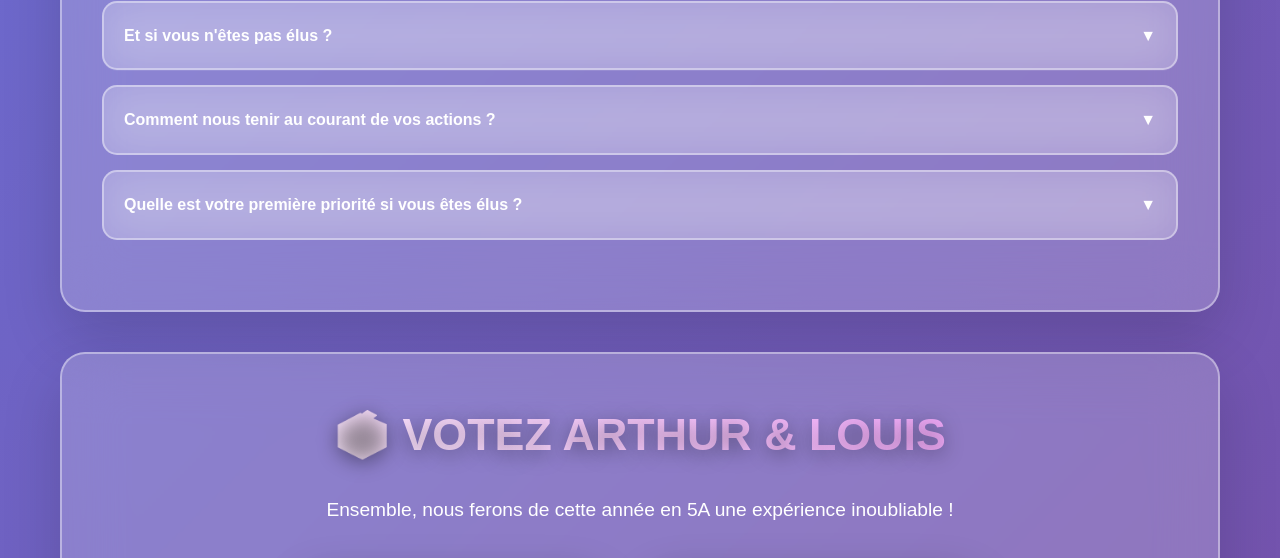
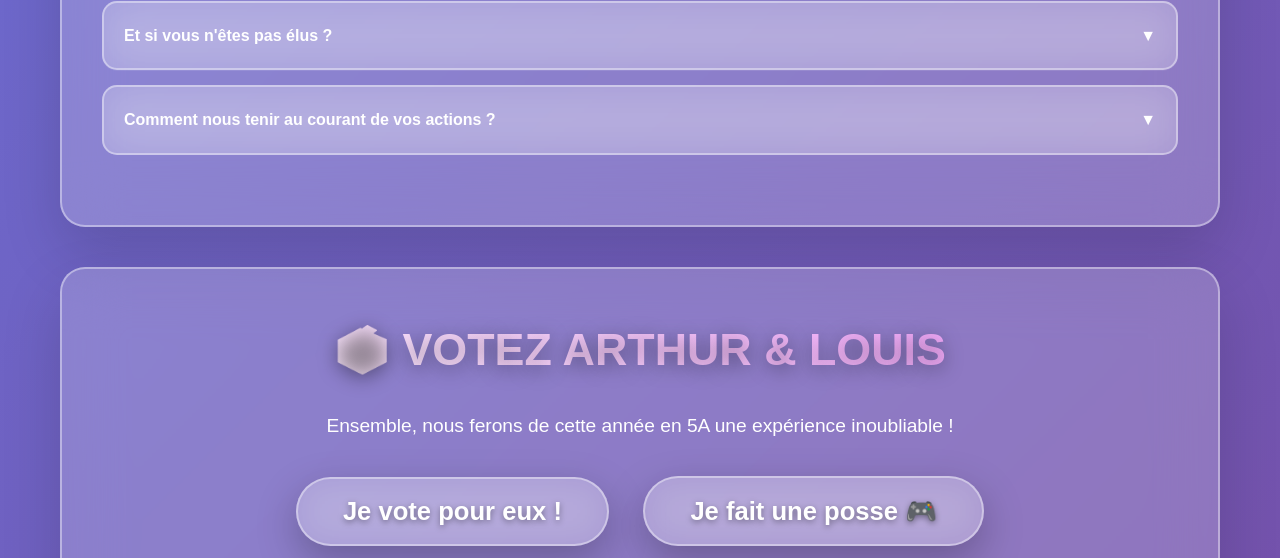
Before and after one commit to Arthur-TD49/D-l-gu-, a plain HTML site: page index.html in a window 1280 px wide. Shown: the part 1965-2523 px from the top of the page. Drawn offline with Linux system fonts and the light colour scheme.

Commit message:
Update index.html

```diff
--- a/index.html
+++ b/index.html
@@ -816,15 +816,6 @@
                             Nous créerons un petit journal mensuel. Vous pourrez aussi toujours nous parler directement !
                         </div>
                     </div>
-
-                    <div class="faq-item">
-                        <div class="faq-question" onclick="toggleFAQ(3)">
-                            Quelle est votre première priorité si vous êtes élus ? <span>▼</span>
-                        </div>
-                        <div class="faq-answer" id="faq3">
-                            Créer le groupe WhatsApp classe et organiser une réunion pour connaître VOS priorités. Nous voulons être vos porte-paroles, pas imposer nos idées.
-                        </div>
-                    </div>
                 </div>
             </section>
         </div>
```
